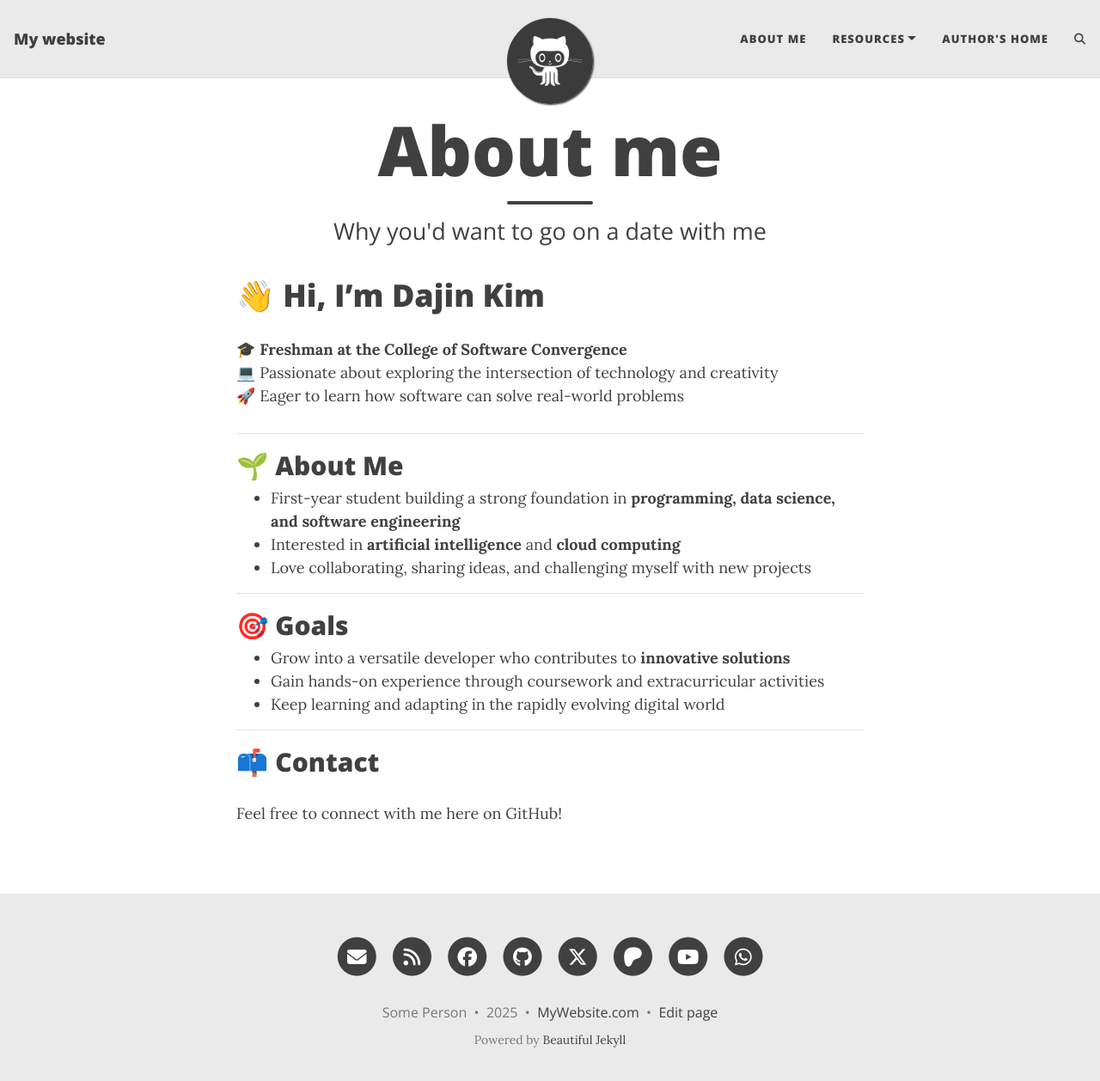
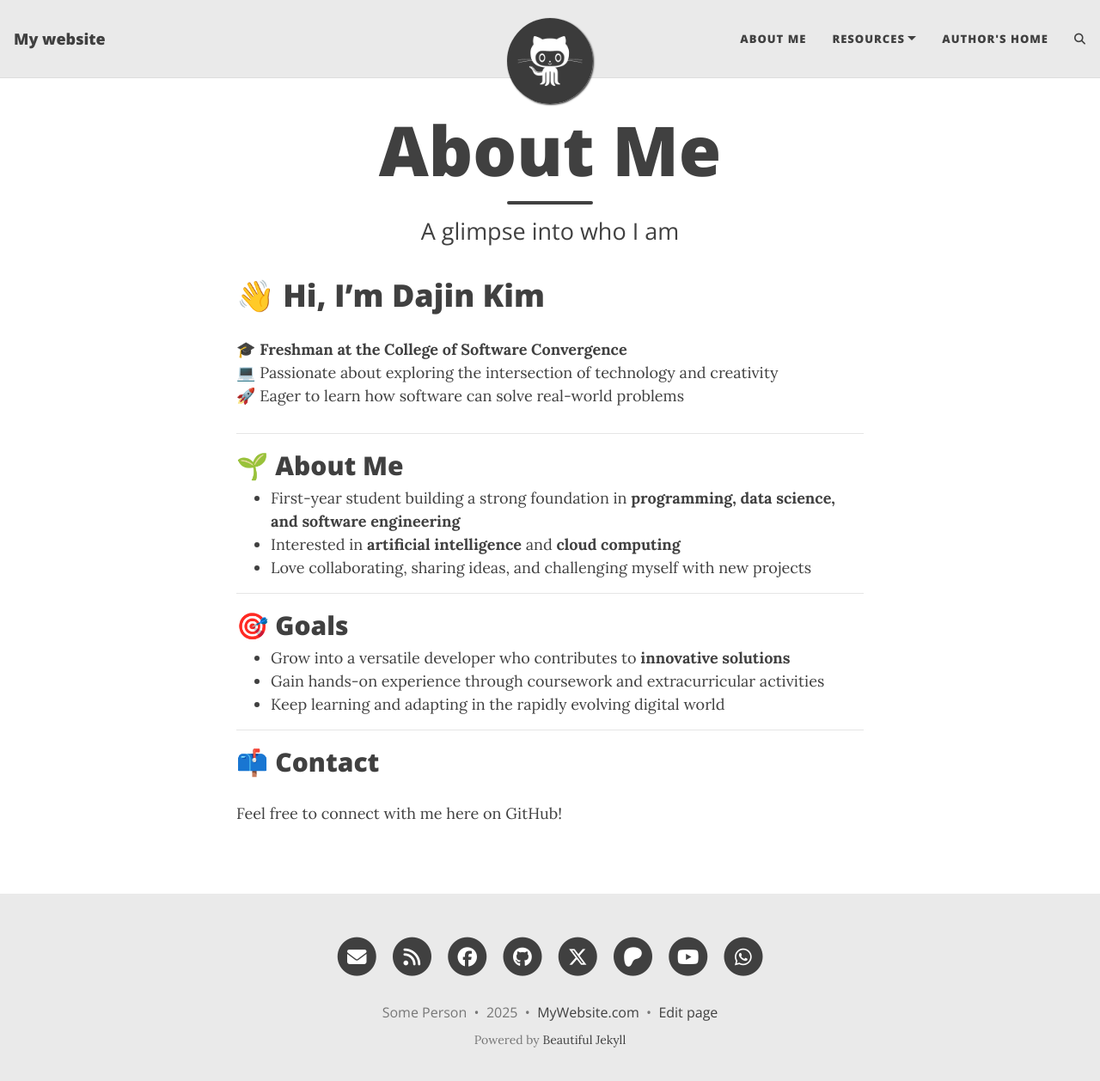
Before and after one commit to dajin61030/dajin61030.github.io, a Jekyll site: the page built from aboutme.md, in a window 1280 px wide and 1271 px high. Shown: the top 1258 px of the window at 86% size. Built offline with Jekyll 4.4.1, drawn with Linux system fonts in a browser that asks for light colours; comment, search, counter and statistics services are not loaded.

Commit message:
Update aboutme.md

```diff
--- a/aboutme.md
+++ b/aboutme.md
@@ -1,7 +1,7 @@
 ---
 layout: page
-title: About me
-subtitle: Why you'd want to go on a date with me
+title: About Me
+subtitle: A glimpse into who I am
 ---
 
 # 👋 Hi, I'm Dajin Kim
```
